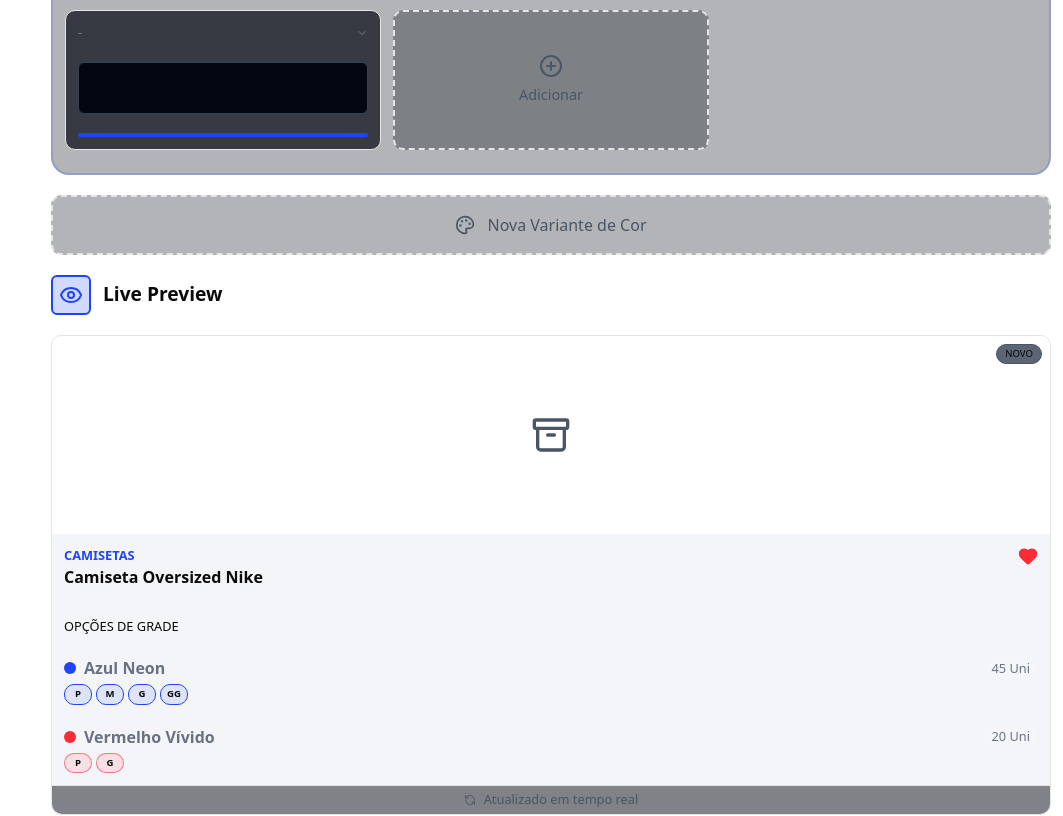
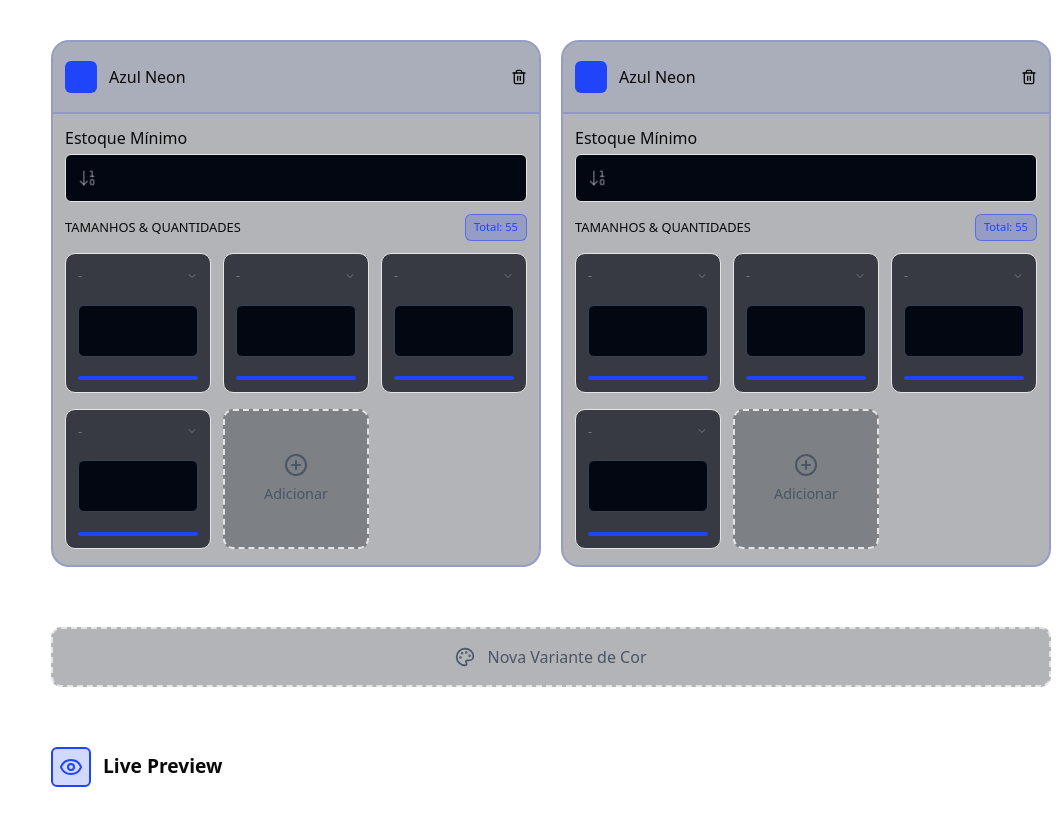
Before and after one commit to G4br1el-r/stockflow, a Next.js app: page /cadastro in a window 1280 px wide. Shown: the part 1322-2138 px from the top of the page, without its empty margins (217-1280 px from the left). Built offline with nearby package versions, Linux system fonts and the light colour scheme.

Commit message:
test sync

```diff
--- a/src/app/(private)/cadastro/page.tsx
+++ b/src/app/(private)/cadastro/page.tsx
@@ -60,11 +60,12 @@ const clothingGroupsMap = [
 
 export default function Cadastro() {
   // FAZER OS FETCH INICIAIS
+
   return (
     <RegisterProductsForm
       dataArrayCategory={clothingGroupsMap}
-      dataArraySize={storeMap}
-      dataArrayStore={sizesMap}
+      dataArraySize={sizesMap}
+      dataArrayStore={storeMap}
     />
   )
 }
--- a/src/app/(private)/layout.tsx
+++ b/src/app/(private)/layout.tsx
@@ -40,7 +40,10 @@ export default function RootLayout({
               <Header />
             </header>
 
-            <section className="col-start-2 col-end-3 row-start-2 row-end-3 pt-20 flex flex-col">
+            <section
+              className="col-start-2 col-end-3 row-start-2 row-end-3 pt-20 flex flex-col items-center
+            "
+            >
               {children}
             </section>
           </section>
--- a/src/app/globals.css
+++ b/src/app/globals.css
@@ -8,6 +8,7 @@
 
   --breakpoint-xs: 375px;
   --breakpoint-extrasm: 425px;
+  --breakpoint-extramd: 600px;
 
   /* CUSTOM */
 
--- a/src/components/Form/Register/ProductLivePreview/index.tsx
+++ b/src/components/Form/Register/ProductLivePreview/index.tsx
@@ -15,8 +15,8 @@ export function ProductLivePreview() {
           Live Preview
         </TextBase>
       </div>
-      <section className="w-full h-120 border rounded-lg shrink-0 flex flex-col">
-        <div className="w-full h-70 rounded-t-lg bg-gray-100/5 flex-center relative">
+      <section className="w-full h-170 border rounded-lg shrink-0 flex flex-col">
+        <div className="w-full  flex-1 rounded-t-lg bg-gray-100/5 flex-center relative">
           <Archive className="w-10 h-10 text-gray-600" />
           <TextBase
             as="span"
@@ -25,7 +25,7 @@ export function ProductLivePreview() {
             NOVO
           </TextBase>
         </div>
-        <div className="w-full flex-1 gap-7 p-3 flex flex-col items-center bg-blue-900/5">
+        <div className="w-full gap-7 px-3 py-6 flex flex-col items-center bg-blue-900/5">
           <div className="w-full flex justify-between">
             <div className="flex flex-col">
               <TextBase
--- a/src/components/Form/Register/ProductVariantGrid/index.tsx
+++ b/src/components/Form/Register/ProductVariantGrid/index.tsx
@@ -50,7 +50,9 @@ export function ProductVariantGrid({
           Grade do Produto
         </TextBase>
       </div>
-      <section className="w-full bg-gray-950/30 border-2 border-blue-neon/20 rounded-2xl flex flex-col">
+
+      <section className="extramd:grid extramd:grid-cols-2 gap-5 flex flex-col">
+        <div className="w-full bg-gray-950/30 border-2 border-blue-neon/20 rounded-2xl flex flex-col">
           <div className="w-full h-20 p-3 flex items-center justify-between bg-blue-neon/5 rounded-t-2xl border-b-2 border-blue-neon/20">
             <div className="flex-center gap-3">
               <div className="bg-blue-neon h-8 w-8 rounded-sm" />
@@ -80,8 +82,60 @@ export function ProductVariantGrid({
                 </TextBase>
               </div>
             </div>
+            <div className="w-full h-full flex-center">
               <div className="w-full h-full grid grid-cols-3 gap-3">
-            <div className="w-full h-35 border bg-gray-950/70 rounded-lg flex flex-col justify-between items-center p-3 gap-1.5">
+                <div className="w-full w h-35 border bg-gray-950/70 rounded-lg flex flex-col justify-between items-center p-3 gap-1.5">
+                  <InputComponent.root>
+                    <InputComponent.wrapper
+                      iconName="noIcon"
+                      classNameWrapper="border-none whitespace-nowrap p-0 h-fit text-[0.8rem]"
+                    >
+                      <InputComponent.inputSelectedBasic
+                        dataArray={dataArraySize}
+                        placeHolder="-"
+                        classNameArrow="h-3 w-3"
+                      />
+                    </InputComponent.wrapper>
+                  </InputComponent.root>
+
+                  <InputComponent.inputBase className="w-full h-13 bg-gray-950 border border-gray-700 rounded-sm text-center shrink-0" />
+                  <div className="w-full h-1 bg-blue-neon rounded-full" />
+                </div>
+                <div className="w-full w h-35 border bg-gray-950/70 rounded-lg flex flex-col justify-between items-center p-3 gap-1.5">
+                  <InputComponent.root>
+                    <InputComponent.wrapper
+                      iconName="noIcon"
+                      classNameWrapper="border-none whitespace-nowrap p-0 h-fit text-[0.8rem]"
+                    >
+                      <InputComponent.inputSelectedBasic
+                        dataArray={dataArraySize}
+                        placeHolder="-"
+                        classNameArrow="h-3 w-3"
+                      />
+                    </InputComponent.wrapper>
+                  </InputComponent.root>
+
+                  <InputComponent.inputBase className="w-full h-13 bg-gray-950 border border-gray-700 rounded-sm text-center shrink-0" />
+                  <div className="w-full h-1 bg-blue-neon rounded-full" />
+                </div>
+                <div className="w-full w h-35 border bg-gray-950/70 rounded-lg flex flex-col justify-between items-center p-3 gap-1.5">
+                  <InputComponent.root>
+                    <InputComponent.wrapper
+                      iconName="noIcon"
+                      classNameWrapper="border-none whitespace-nowrap p-0 h-fit text-[0.8rem]"
+                    >
+                      <InputComponent.inputSelectedBasic
+                        dataArray={dataArraySize}
+                        placeHolder="-"
+                        classNameArrow="h-3 w-3"
+                      />
+                    </InputComponent.wrapper>
+                  </InputComponent.root>
+
+                  <InputComponent.inputBase className="w-full h-13 bg-gray-950 border border-gray-700 rounded-sm text-center shrink-0" />
+                  <div className="w-full h-1 bg-blue-neon rounded-full" />
+                </div>
+                <div className="w-full w h-35 border bg-gray-950/70 rounded-lg flex flex-col justify-between items-center p-3 gap-1.5">
                   <InputComponent.root>
                     <InputComponent.wrapper
                       iconName="noIcon"
@@ -107,7 +161,122 @@ export function ProductVariantGrid({
                 </div>
               </div>
             </div>
+          </div>
+        </div>
+
+        <div className="w-full bg-gray-950/30 border-2 border-blue-neon/20 rounded-2xl flex flex-col">
+          <div className="w-full h-20 p-3 flex items-center justify-between bg-blue-neon/5 rounded-t-2xl border-b-2 border-blue-neon/20">
+            <div className="flex-center gap-3">
+              <div className="bg-blue-neon h-8 w-8 rounded-sm" />
+              <TextBase as="span">Azul Neon</TextBase>
+            </div>
+            <Trash2 className="w-4 h-4" />
+          </div>
+
+          <div className="w-full h-full p-3 flex flex-col gap-3">
+            <InputComponent.root>
+              <InputComponent.label label="Estoque Mínimo" />
+              <InputComponent.wrapper
+                iconName="stock"
+                classNameWrapper="bg-gray-950 rounded-sm flex-1 text-center"
+              >
+                <InputComponent.inputBase />
+              </InputComponent.wrapper>
+            </InputComponent.root>
+
+            <div className="flex items-center justify-between">
+              <TextBase as="span" className="text-[0.8rem]">
+                TAMANHOS & QUANTIDADES
+              </TextBase>
+              <div className="bg-blue-neon/20 px-2 py-1 flex-center rounded-sm border border-blue-neon/50">
+                <TextBase as="span" className="text-[0.7rem] text-blue-neon">
+                  Total: 55
+                </TextBase>
+              </div>
+            </div>
+            <div className="w-full h-full flex-center">
+              <div className="w-full h-full grid grid-cols-3 gap-3">
+                <div className="w-full w h-35 border bg-gray-950/70 rounded-lg flex flex-col justify-between items-center p-3 gap-1.5">
+                  <InputComponent.root>
+                    <InputComponent.wrapper
+                      iconName="noIcon"
+                      classNameWrapper="border-none whitespace-nowrap p-0 h-fit text-[0.8rem]"
+                    >
+                      <InputComponent.inputSelectedBasic
+                        dataArray={dataArraySize}
+                        placeHolder="-"
+                        classNameArrow="h-3 w-3"
+                      />
+                    </InputComponent.wrapper>
+                  </InputComponent.root>
+
+                  <InputComponent.inputBase className="w-full h-13 bg-gray-950 border border-gray-700 rounded-sm text-center shrink-0" />
+                  <div className="w-full h-1 bg-blue-neon rounded-full" />
+                </div>
+                <div className="w-full w h-35 border bg-gray-950/70 rounded-lg flex flex-col justify-between items-center p-3 gap-1.5">
+                  <InputComponent.root>
+                    <InputComponent.wrapper
+                      iconName="noIcon"
+                      classNameWrapper="border-none whitespace-nowrap p-0 h-fit text-[0.8rem]"
+                    >
+                      <InputComponent.inputSelectedBasic
+                        dataArray={dataArraySize}
+                        placeHolder="-"
+                        classNameArrow="h-3 w-3"
+                      />
+                    </InputComponent.wrapper>
+                  </InputComponent.root>
+
+                  <InputComponent.inputBase className="w-full h-13 bg-gray-950 border border-gray-700 rounded-sm text-center shrink-0" />
+                  <div className="w-full h-1 bg-blue-neon rounded-full" />
+                </div>
+                <div className="w-full w h-35 border bg-gray-950/70 rounded-lg flex flex-col justify-between items-center p-3 gap-1.5">
+                  <InputComponent.root>
+                    <InputComponent.wrapper
+                      iconName="noIcon"
+                      classNameWrapper="border-none whitespace-nowrap p-0 h-fit text-[0.8rem]"
+                    >
+                      <InputComponent.inputSelectedBasic
+                        dataArray={dataArraySize}
+                        placeHolder="-"
+                        classNameArrow="h-3 w-3"
+                      />
+                    </InputComponent.wrapper>
+                  </InputComponent.root>
+
+                  <InputComponent.inputBase className="w-full h-13 bg-gray-950 border border-gray-700 rounded-sm text-center shrink-0" />
+                  <div className="w-full h-1 bg-blue-neon rounded-full" />
+                </div>
+                <div className="w-full w h-35 border bg-gray-950/70 rounded-lg flex flex-col justify-between items-center p-3 gap-1.5">
+                  <InputComponent.root>
+                    <InputComponent.wrapper
+                      iconName="noIcon"
+                      classNameWrapper="border-none whitespace-nowrap p-0 h-fit text-[0.8rem]"
+                    >
+                      <InputComponent.inputSelectedBasic
+                        dataArray={dataArraySize}
+                        placeHolder="-"
+                        classNameArrow="h-3 w-3"
+                      />
+                    </InputComponent.wrapper>
+                  </InputComponent.root>
+
+                  <InputComponent.inputBase className="w-full h-13 bg-gray-950 border border-gray-700 rounded-sm text-center shrink-0" />
+                  <div className="w-full h-1 bg-blue-neon rounded-full" />
+                </div>
+
+                <div className="w-full h-35 bg-gray-950/30 rounded-lg flex flex-col justify-center items-center p-3 gap-1.5 border-dashed border-2">
+                  <CirclePlus className="text-gray-600" />
+                  <TextBase as="span" className="text-[0.9rem] text-gray-600">
+                    Adicionar
+                  </TextBase>
+                </div>
+              </div>
+            </div>
+          </div>
+        </div>
       </section>
+
       <div className="w-full h-15 shrink-0 rounded-lg bg-gray-950/30 border-2 border-dashed flex-center gap-3">
         <Palette className="w-5 h-5 text-gray-600" />
         <TextBase as="span" className="text-gray-600">
--- a/src/components/Form/Register/index.tsx
+++ b/src/components/Form/Register/index.tsx
@@ -25,6 +25,7 @@ export default function RegisterProductsForm({
       <ProductFormHeader />
       <main className="w-full h-full flex flex-col">
         <form className="flex pb-5 flex-col gap-5 w-full h-full">
+          <div className="w-full h-full flex flex-col gap-15">
             <ProductDetails
               dataArrayCategory={dataArrayCategory}
               dataArrayStore={dataArrayStore}
@@ -33,6 +34,7 @@ export default function RegisterProductsForm({
             <ProductVariantGrid dataArraySize={dataArraySize} />
             <ProductLivePreview />
             <ProductFormActions />
+          </div>
         </form>
       </main>
     </WrapperAlignMainPages>
```
Also changed, not shown: src/components/Input/InputImage.tsx (+1 -7 lines). Lines whose indentation alone changed are shown as unchanged.
